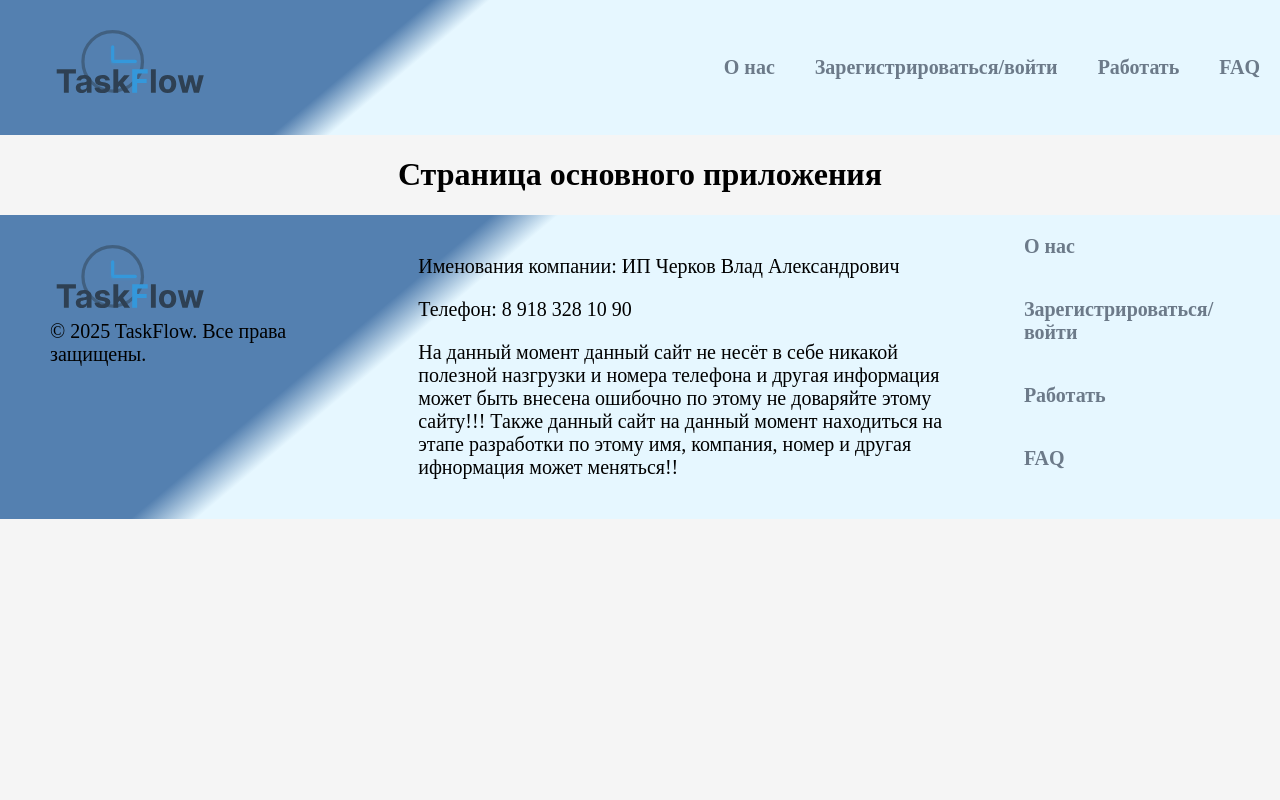
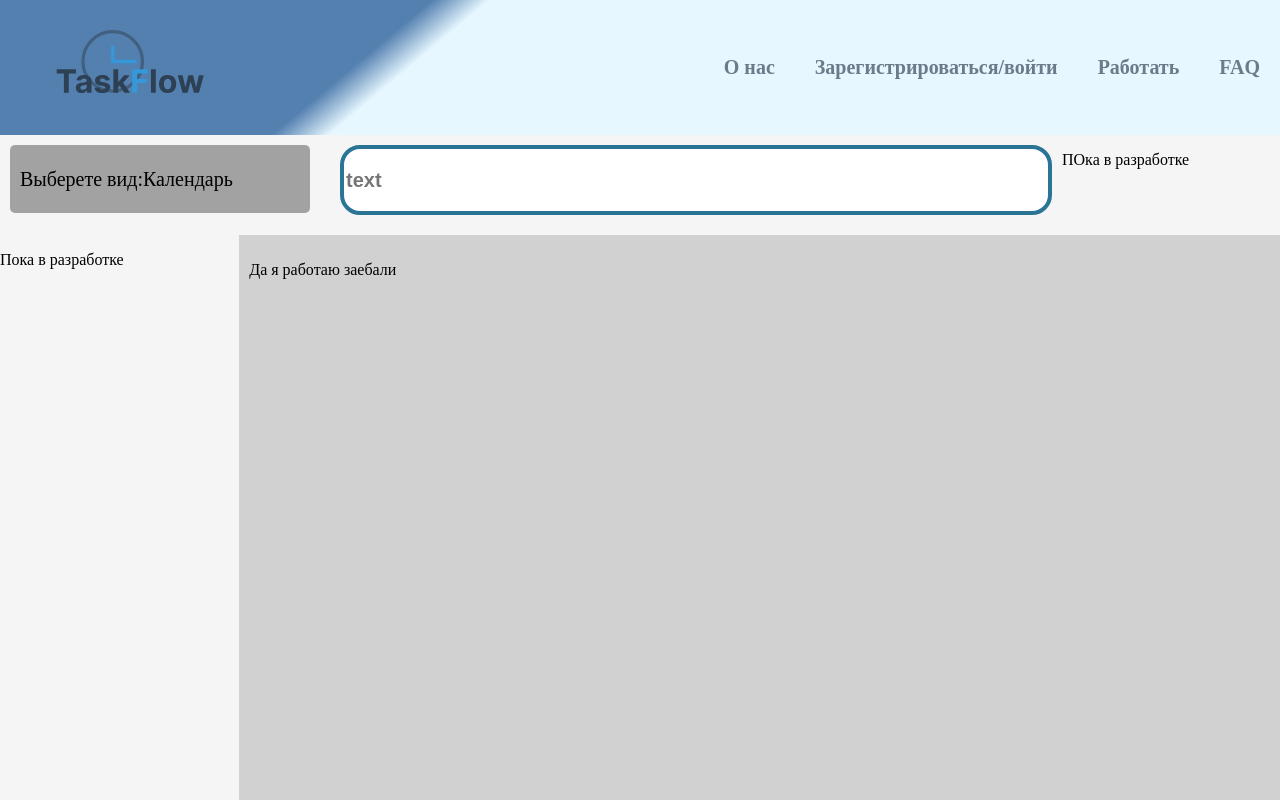
Before and after one commit to Vlai22/TaskFlow, a Vue app: page /work in a window 1280 px wide. Shown: the top 800 px of the page. Built offline with nearby package versions, Linux system fonts and the light colour scheme; a web font is replaced by a local one.

Commit message:
Create main struct

```diff
--- /dev/null
+++ b/src/components/CalendarViev.vue
@@ -0,0 +1,11 @@
+<script>
+
+</script>
+
+<template>
+    <p>Да я работаю заебали</p>
+</template>
+
+<style scoped>
+
+</style>
--- a/src/components/UI/Input.vue
+++ b/src/components/UI/Input.vue
@@ -11,6 +11,10 @@ export default{
         type:{
             type: String,
             default: 'text'
+        },
+        width:{
+            type: String,
+            default: ''
         }
     }
 }
@@ -18,7 +22,7 @@ export default{
 
 <template>
     <label :for="id"><slot></slot></label>
-    <input :id="id" :type="type" :placeholder="placeholder">
+    <input :style="width" :id="id" :type="type" :placeholder="placeholder">
 </template>
 
 <style scoped>
--- /dev/null
+++ b/src/components/UI/SelectViewCard.vue
@@ -0,0 +1,35 @@
+<script>
+export default{
+    props:{
+        img:{
+            type: String,
+            default: '/logo.svg'
+        },
+    }
+}
+</script>
+
+<template>
+    <div>
+        <img :src="img" alt="img">
+        <p><slot></slot></p>
+    </div>
+</template>
+<style scoped>
+div{
+    height: 40px;
+    display: flex;
+    flex-direction: row;
+    background-color: transparent;
+    transition: background-color 0.5s;
+    padding: 10px;
+    border-radius: 5px;
+}
+div:hover{
+    background-color: #3f81a0;
+}
+img{
+    width: 40px;
+    height: 40px;
+}
+</style>
--- a/src/components/router/pages/Home.vue
+++ b/src/components/router/pages/Home.vue
@@ -119,6 +119,9 @@ export default {
             }else{
 
             }
+        },
+        OpenWork(){
+            this.$router.push('/work');
         }
     }
 };
@@ -164,7 +167,7 @@ export default {
         </section>
         <section class="fourth_section_open_app">
             <h2>Если не хочекшь регистрироваться или входить модно просто войти</h2>
-            <Button>Войти без регестрации</Button>
+            <Button @click="OpenWork()">Войти без регестрации</Button>
             <p>P.S. после входа без регистрации у вас откроется приложение но если вы перезагрузите страницу то все изменения вероятно сбросяться!!!</p>
         </section>
     </main>
--- a/src/components/router/pages/Work.vue
+++ b/src/components/router/pages/Work.vue
@@ -1,13 +1,150 @@
 <script>
+import CalendarViev from '@/components/CalendarViev.vue';
+import Input from '@/components/UI/Input.vue';
+import SelectViewCard from '@/components/UI/SelectViewCard.vue';
+export default{
+    components:{
+        SelectViewCard, Input, CalendarViev
+    },
+    data(){
+        /* задачи являются объектами типа json и имеют следующую структуру
+        {
+            sid: уникальный идентификатор задачи для определения какая задача создана и от кого она зависит
+            title: краткое название задачи
+            text: задача подробно
+            priority: приоритет то есть на сколько важна эта задача это работает вместе с дедлайном
+            teg: тег задачи для формирования задач в разные кластеры
+            position: позиция выполения задачи необходимо для понимания если эта задача выполняется или выполнена
+            то задачи с таким же местом будут выходить вперёд по преоритету но в формате рекомендации а не принуждения
+            dateSatart: дата начала выполнения задачи
+            dataCreate: дата создания задачи
+            dataFinish: дата завершения выполнения задачи
+            parent: родительская задача то есть задача для решения которой нужно решить эту задачу может быть несколько задач
+            children: дочернии задачи то есть задачи которые нужно решить для решения данной задачи, может быть несколько задач
+            progressNotes: [ // История прогресса
+                {date: "2024-01-20", note: "Начал исследование", percent: 10},
+                {date: "2024-01-21", note: "Собрал материалы", percent: 30}
+            ]
+            recurring: { // Для повторяющихся задач
+                pattern: "daily" | "weekly" | "monthly",
+                daysOfWeek: [1, 3, 5], // для weekly
+                endDate: "2024-12-31" | null
+            }
+            timeEstimate: 30, // В минутах, реалистичная оценка
+            bestTime: ["morning", "afternoon", "evening", "any"], // Когда лучше выполнять
+            context: ["computer", "phone", "office", "home"], // Где/как выполнять
+            urgency: 1-4, // Срочность (матрица Эйзенхауэра)
+            importance: 1-4, // Важность
+            effort: { // Более детальная оценка
+              mental: 1-5, // Ментальное усилие
+              physical: 1-5, // Физическое усилие
+              emotional: 1-5, // Эмоциональная нагрузка
+              total: 1-5 // Суммарная оценка
+            },
+            status: {
+              state: "todo" | "in_progress" | "review" | "done" | "blocked",
+              progress: 0-100, // Процент выполнения
+              lastUpdated: "2024-01-20T10:30:00Z",
+              autoCalculated: true // Авторасчет на основе детей
+            }
+            list: список к которому относиться задача
+        }
+                */
+        return{
+            tasks:[
 
+            ],
+            view: 'Календарь',
+            view_select_style:{
+                display: 'none',
+                position: 'absolute',
+                backgroundColor: '#a2a2a2',
+                top: '50px',
+                borderRadius: '5px',
+            }
+        }
+    },
+    methods:{
+        openSelectViev(){
+            if(this.view_select_style.display == 'none'){
+                this.view_select_style.display = 'block';
+            }else{
+                this.view_select_style.display = 'none';
+            }
+        },
+        SelectView(e){
+            this.view = e;
+        }
+    }
+}
 </script>
 
 <template>
     <main>
-        <h1>Страница основного приложения</h1>
+        <section class="section_top_bar">
+            <div @click="openSelectViev()" class="section_top_bar_select_view">
+                <p class="section_top_bar_select_view_now">Выберете вид:{{ view }}</p>
+                <div :style="view_select_style">
+                    <SelectViewCard @click="SelectView('Календарь')">Календарь</SelectViewCard>
+                    <SelectViewCard @click="SelectView('Река')">Река</SelectViewCard>
+                    <SelectViewCard @click="SelectView('Сплошной список')">Сплошной список</SelectViewCard>
+                    <SelectViewCard @click="SelectView('Группа')">Группа</SelectViewCard>
+                </div>
+            </div>
+            <div class="section_top_bar_input_name">
+                <Input width="width: 700px;" :id="'input_name_task'"></Input>
+            </div>
+            <div class="section_top_bar_select_color">
+                <p>ПОка в разработке</p>
+            </div>
+        </section>
+        <section class="section_main_workspace">
+            <div class="section_main_workspace_left_bar">
+                <p>Пока в разработке</p>
+            </div>
+            <div id="workspace" class="section_main_workspace_workspace">
+                <CalendarViev v-if="view == 'Календарь'"></CalendarViev>
+            </div>
+        </section>
     </main>
 </template>
 
 <style scoped>
-
+.section_top_bar{
+    width: 100%;
+    display: flex;
+    flex-direction: row;
+    justify-content: flex-start;
+}
+.section_top_bar_select_view{
+    width: 300px;
+    position: relative;
+    display: flex;
+    flex-direction: column;
+    height: 68px;
+    margin: 10px;
+    border-radius: 5px;
+    justify-content: center;
+    background-color: #a2a2a2;
+}
+.section_top_bar_select_view_now{
+    font-size: 20px;
+    margin: 0 0 0 10px;
+}
+.section_main_workspace{
+    width: 100%;
+    height: 800px;
+    display: flex;
+    flex-direction: row;
+    justify-content: space-between;
+    margin: 10px;
+}
+.section_main_workspace_left_bar{
+    width: 300px;
+}
+.section_main_workspace_workspace{
+    width: 100%;
+    background-color: #d1d1d1;
+    padding: 10px;
+}
 </style>
```
